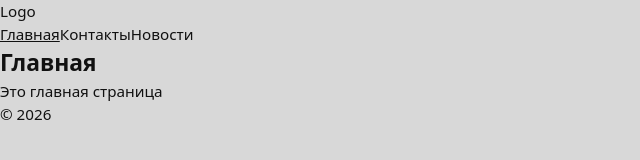
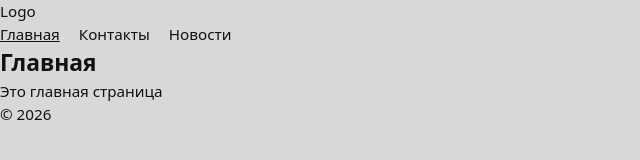
Before and after one commit to Vadimgrig2012/test_nuxt_strapi, a Nuxt app in the folder frontend/: page / in a window 1280 px wide. Shown: the top 160 px of the page, without its empty margins (0-640 px from the left). Built offline with nearby package versions, Linux system fonts and the light colour scheme.

Commit message:
Add style

```diff
--- a/frontend/app/components/AppHeader.vue
+++ b/frontend/app/components/AppHeader.vue
@@ -31,4 +31,9 @@ import { mainNav } from '@/config/navigation.js'
 .header__link.is-active {
 	text-decoration: underline;
 }
+
+.header__nav {
+	display: flex;
+	gap: 2rem;
+}
 </style>
```
